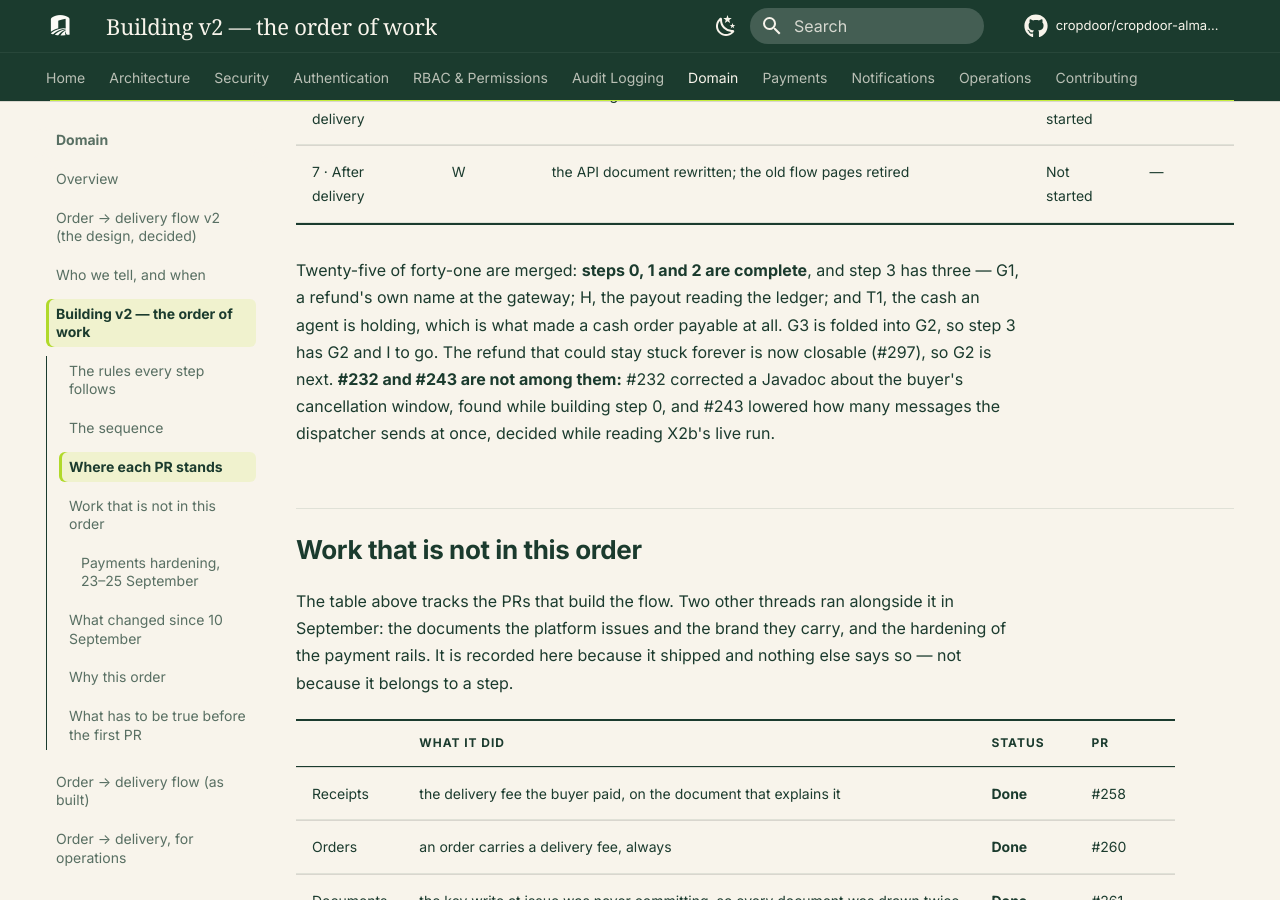
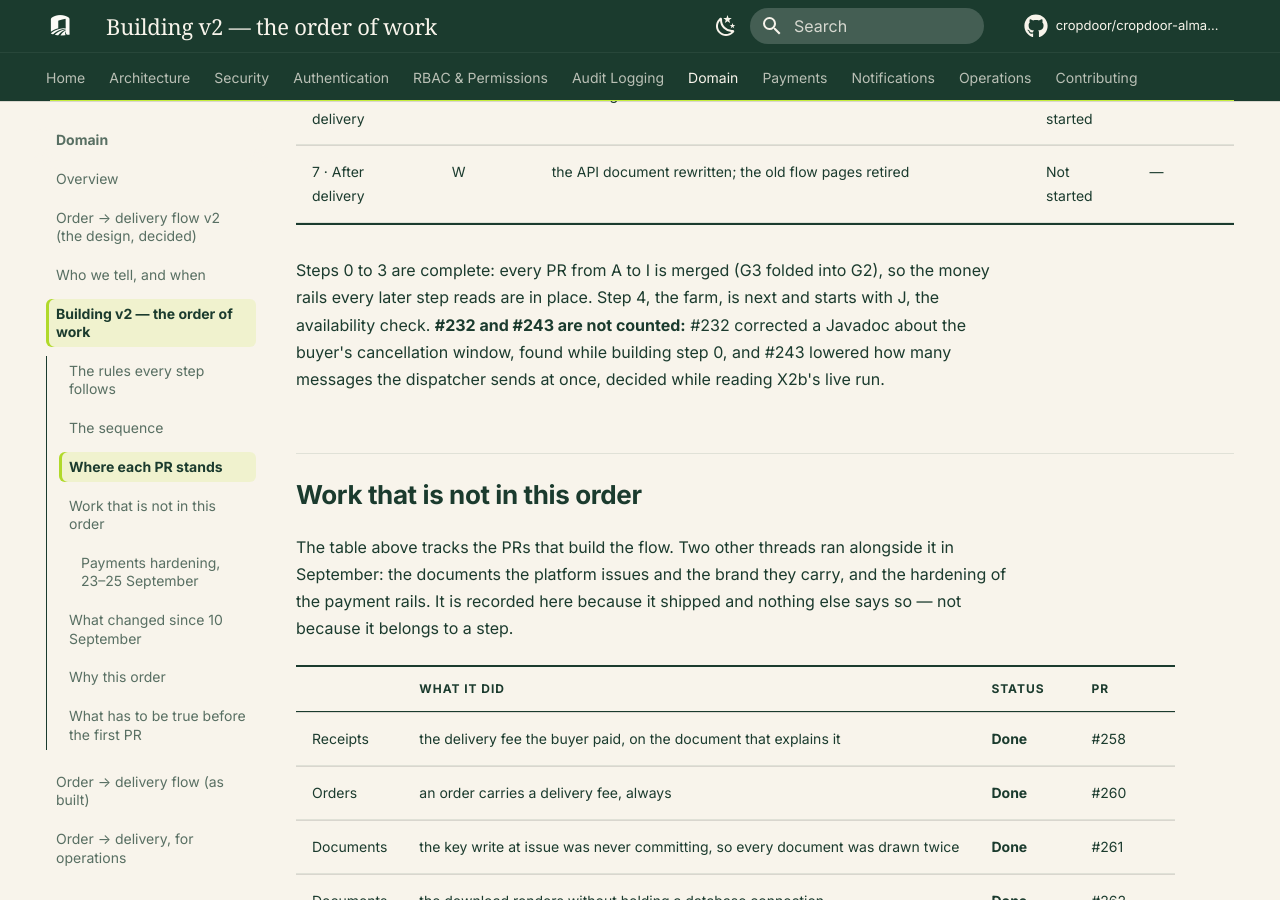
Before and after one commit to cropdoor/cropdoor-almanac, an MkDocs documentation site: the page built from docs/domain/order-delivery-flow-v2-build-order.md, in a window 1280 px wide and 900 px high, scrolled down 7222 px. Built offline with MkDocs 1.6.1 and Material for MkDocs 9.7.7, drawn with Linux system fonts in a browser that asks for light colours; some web fonts are replaced; comment, search, counter and statistics services are not loaded.

Commit message:
build order: steps 0–3 complete, J next

```diff
--- a/docs/domain/order-delivery-flow-v2-build-order.md
+++ b/docs/domain/order-delivery-flow-v2-build-order.md
@@ -85,7 +85,7 @@ The one place that says what is finished. A PR is **Done** only once it is merge
 | 7 · After delivery | V | two ratings | Not started | — |
 | 7 · After delivery | W | the API document rewritten; the old flow pages retired | Not started | — |
 
-Twenty-five of forty-one are merged: **steps 0, 1 and 2 are complete**, and step 3 has three — G1, a refund's own name at the gateway; H, the payout reading the ledger; and T1, the cash an agent is holding, which is what made a cash order payable at all. G3 is folded into G2, so step 3 has G2 and I to go. The refund that could stay stuck forever is now closable (#297), so G2 is next. **#232 and #243 are not among them:** #232 corrected a Javadoc about the buyer's cancellation window, found while building step 0, and #243 lowered how many messages the dispatcher sends at once, decided while reading X2b's live run.
+Steps 0 to 3 are complete: every PR from A to I is merged (G3 folded into G2), so the money rails every later step reads are in place. Step 4, the farm, is next and starts with J, the availability check. **#232 and #243 are not counted:** #232 corrected a Javadoc about the buyer's cancellation window, found while building step 0, and #243 lowered how many messages the dispatcher sends at once, decided while reading X2b's live run.
 
 ## Work that is not in this order
 
```
